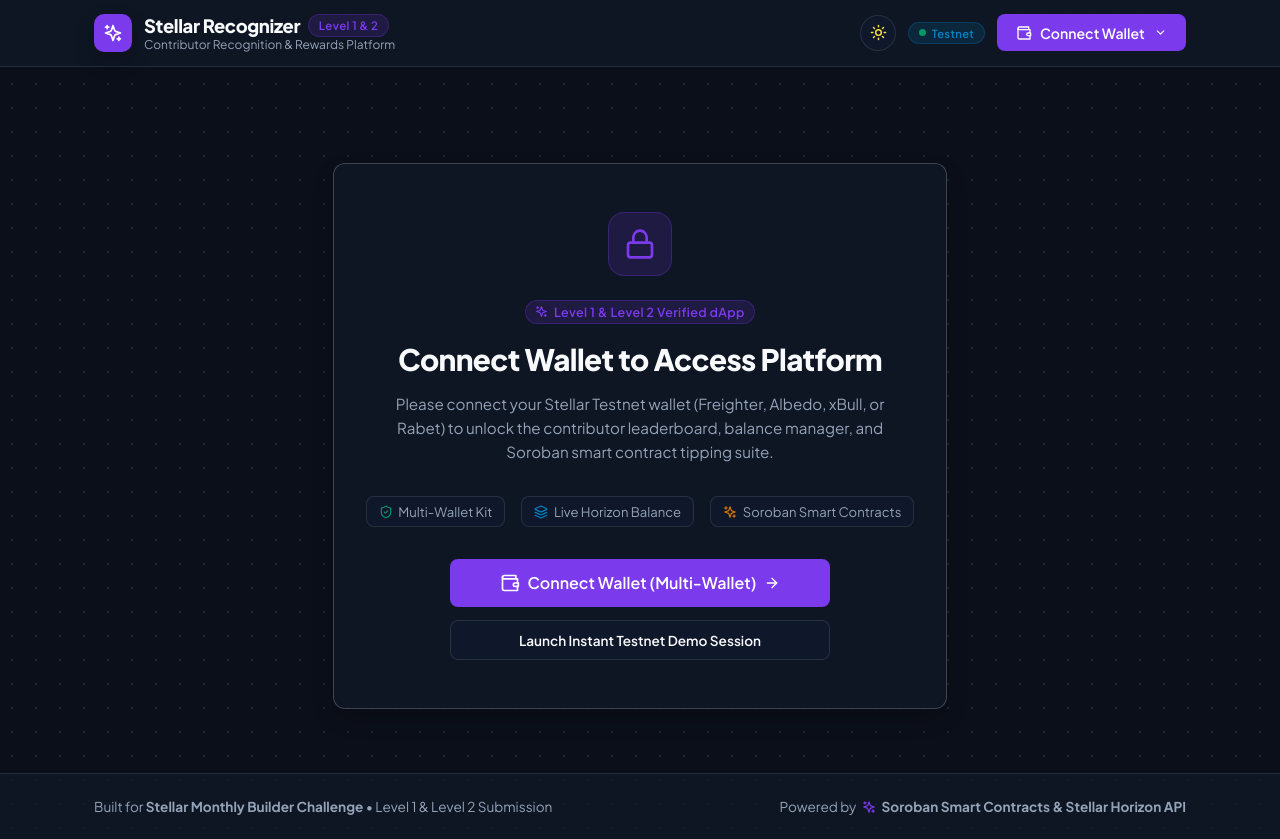
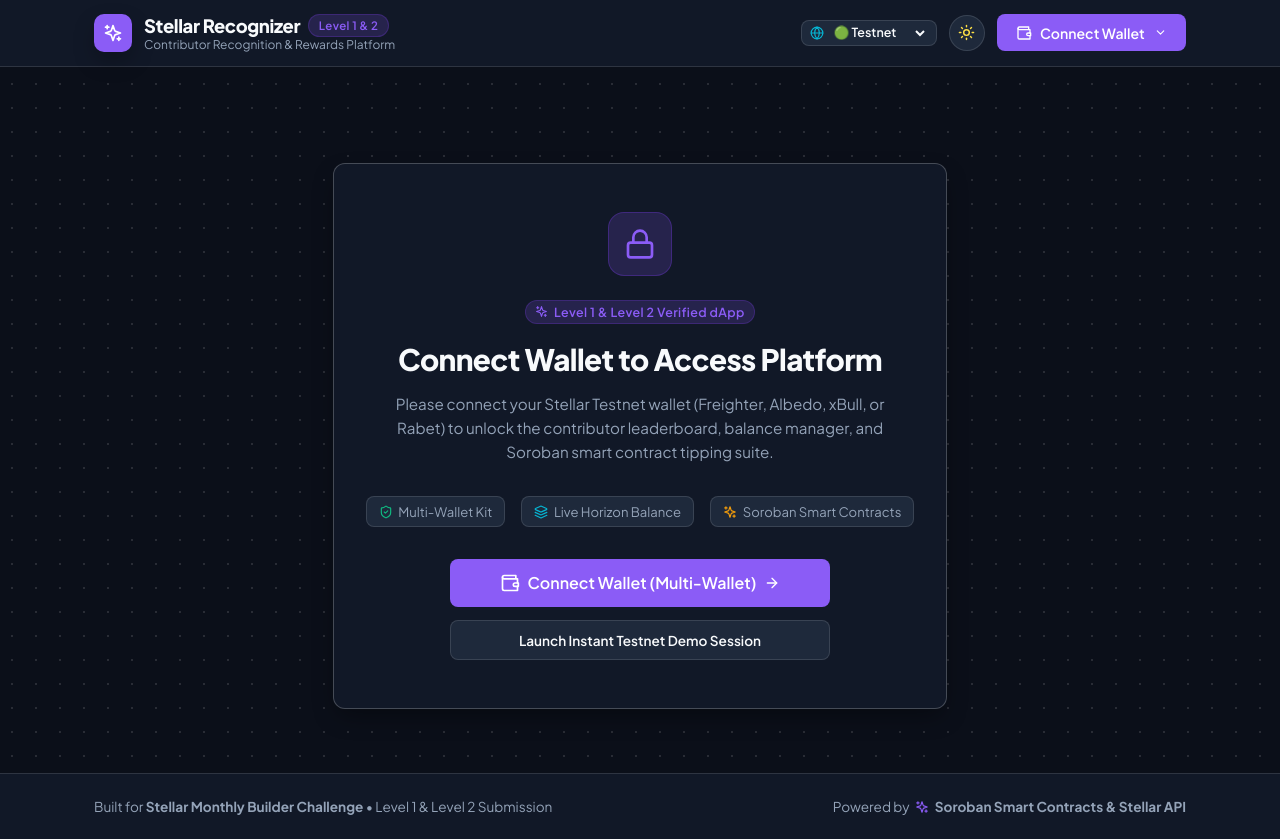
Before and after one commit to arpanbasak90-cyber/Contributor-Recognition-Platform, a React (Vite) app: page / in a window 1280 px wide. Built offline with nearby package versions, Linux system fonts and the light colour scheme.

Commit message:
fix(ui): fix light mode text contrast, add network switcher (Testnet, Mainnet, Localhost), and clear session-only transaction log

```diff
--- a/src/App.tsx
+++ b/src/App.tsx
@@ -11,13 +11,14 @@
   WalletState,
   TransactionRecord,
   Contributor,
-  fetchXlmBalance,
-  fetchLiveAccountTransactions
+  NetworkId,
+  fetchXlmBalance
 } from './services/stellar';
 import { Award, Send, History, Sparkles, Info, Activity } from 'lucide-react';
 
 export const App: React.FC = () => {
   const [theme, setTheme] = useState<'dark' | 'light'>('dark');
+  const [network, setNetwork] = useState<NetworkId>('testnet');
   const [walletState, setWalletState] = useState<WalletState>({
     connected: false,
     publicKey: null,
@@ -34,7 +35,7 @@
   const [selectedRecipient, setSelectedRecipient] = useState<{ name: string; publicKey: string } | null>(null);
   const [activeTab, setActiveTab] = useState<'leaderboard' | 'tip' | 'events' | 'history'>('leaderboard');
 
-  // Handle Light / Dark Theme switching
+  // Handle Theme switching
   useEffect(() => {
     document.documentElement.setAttribute('data-theme', theme);
   }, [theme]);
@@ -43,18 +44,11 @@
     setTheme(prev => (prev === 'dark' ? 'light' : 'dark'));
   };
 
-  // Load live account transactions when wallet connects
-  useEffect(() => {
-    async function loadLiveTransactions() {
-      if (walletState.publicKey) {
-        const liveTxs = await fetchLiveAccountTransactions(walletState.publicKey);
-        if (liveTxs.length > 0) {
-          setTransactions(liveTxs);
-        }
-      }
-    }
-    loadLiveTransactions();
-  }, [walletState.publicKey]);
+  const handleSelectNetwork = (newNetwork: NetworkId) => {
+    setNetwork(newNetwork);
+    const networkName = newNetwork === 'mainnet' ? 'Stellar Mainnet' : newNetwork === 'localhost' ? 'Localhost / Futurenet' : 'Stellar Testnet';
+    setWalletState((prev) => ({ ...prev, network: networkName }));
+  };
 
   const handleWalletConnected = (newState: WalletState) => {
     setWalletState(newState);
@@ -71,7 +65,7 @@
     setWalletState({
       connected: true,
       publicKey: demoKey,
-      network: 'Stellar Testnet',
+      network: network === 'mainnet' ? 'Stellar Mainnet' : network === 'localhost' ? 'Localhost / Futurenet' : 'Stellar Testnet',
       balance,
       provider: 'freighter',
       isLoading: false,
@@ -123,12 +117,18 @@
     }, 1000);
   };
 
+  const handleClearHistory = () => {
+    setTransactions([]);
+  };
+
   return (
     <div style={{ minHeight: '100vh', display: 'flex', flexDirection: 'column' }}>
       {/* Header */}
       <Header
         walletState={walletState}
         theme={theme}
+        network={network}
+        onSelectNetwork={handleSelectNetwork}
         onToggleTheme={toggleTheme}
         onOpenWalletModal={() => setIsWalletModalOpen(true)}
         onDisconnect={handleDisconnect}
@@ -157,7 +157,7 @@
             <div className="alert-box alert-info" style={{ marginBottom: '1.5rem' }}>
               <Info size={20} style={{ flexShrink: 0 }} />
               <div>
-                <strong>Wallet Connected:</strong> Accessing Stellar Testnet REST APIs, Soroban Smart Contracts, live balance fetching, and real-time transaction event logging.
+                <strong>Active Network ({network.toUpperCase()}):</strong> Stellar REST APIs, Soroban Smart Contracts, live balance fetching, and real-time transaction event logging.
               </div>
             </div>
 
@@ -197,7 +197,7 @@
                 className={`tab-btn ${activeTab === 'history' ? 'active' : ''}`}
                 onClick={() => setActiveTab('history')}
               >
-                <History size={18} /> Transaction History ({transactions.length})
+                <History size={18} /> Session Transaction Log ({transactions.length})
               </button>
             </div>
 
@@ -224,7 +224,10 @@
             )}
 
             {activeTab === 'history' && (
-              <TransactionHistory transactions={transactions} />
+              <TransactionHistory
+                transactions={transactions}
+                onClearHistory={handleClearHistory}
+              />
             )}
           </div>
         )}
@@ -245,7 +248,7 @@
             Built for <strong>Stellar Monthly Builder Challenge</strong> • Level 1 & Level 2 Submission
           </div>
           <div style={{ display: 'flex', alignItems: 'center', gap: '0.35rem' }}>
-            Powered by <Sparkles size={14} color="var(--primary)" /> <strong>Soroban Smart Contracts & Stellar Horizon API</strong>
+            Powered by <Sparkles size={14} color="var(--primary)" /> <strong>Soroban Smart Contracts & Stellar API</strong>
           </div>
         </div>
       </footer>
--- a/src/components/Header.tsx
+++ b/src/components/Header.tsx
@@ -1,10 +1,12 @@
 import React from 'react';
-import { Wallet, LogOut, Sparkles, RefreshCw, Layers, Sun, Moon, ChevronDown } from 'lucide-react';
-import { WalletState } from '../services/stellar';
+import { Wallet, LogOut, Sparkles, RefreshCw, Layers, Sun, Moon, ChevronDown, Globe } from 'lucide-react';
+import { WalletState, NetworkId } from '../services/stellar';
 
 interface HeaderProps {
   walletState: WalletState;
   theme: 'dark' | 'light';
+  network: NetworkId;
+  onSelectNetwork: (network: NetworkId) => void;
   onToggleTheme: () => void;
   onOpenWalletModal: () => void;
   onDisconnect: () => void;
@@ -14,6 +16,8 @@
 export const Header: React.FC<HeaderProps> = ({
   walletState,
   theme,
+  network,
+  onSelectNetwork,
   onToggleTheme,
   onOpenWalletModal,
   onDisconnect,
@@ -72,8 +76,31 @@
           </div>
         </div>
 
-        {/* Right Header: Theme Toggle, Network status & Wallet button */}
-        <div style={{ display: 'flex', alignItems: 'center', gap: '0.75rem' }}>
+        {/* Right Header: Network Selector, Theme Toggle & Wallet Button */}
+        <div style={{ display: 'flex', alignItems: 'center', gap: '0.75rem', flexWrap: 'wrap' }}>
+          {/* Network Switcher Dropdown */}
+          <div style={{ display: 'flex', alignItems: 'center', gap: '0.35rem', background: 'var(--bg-input)', border: '1px solid var(--border-color)', borderRadius: 'var(--radius-sm)', padding: '0.2rem 0.5rem' }}>
+            <Globe size={14} color="var(--accent-cyan)" />
+            <select
+              value={network}
+              onChange={(e) => onSelectNetwork(e.target.value as NetworkId)}
+              style={{
+                background: 'transparent',
+                border: 'none',
+                color: 'var(--text-main)',
+                fontSize: '0.78rem',
+                fontWeight: 600,
+                outline: 'none',
+                cursor: 'pointer',
+                fontFamily: 'inherit'
+              }}
+            >
+              <option value="testnet" style={{ background: 'var(--bg-card)', color: 'var(--text-main)' }}>🟢 Testnet</option>
+              <option value="mainnet" style={{ background: 'var(--bg-card)', color: 'var(--text-main)' }}>🔵 Mainnet</option>
+              <option value="localhost" style={{ background: 'var(--bg-card)', color: 'var(--text-main)' }}>🟡 Localhost</option>
+            </select>
+          </div>
+
           {/* Theme Toggle Button */}
           <button
             onClick={onToggleTheme}
@@ -83,12 +110,6 @@
           >
             {theme === 'dark' ? <Sun size={17} color="#FDE047" /> : <Moon size={17} color="#475569" />}
           </button>
-
-          {/* Testnet Badge */}
-          <div className="badge badge-cyan" style={{ fontSize: '0.7rem' }}>
-            <span className="pulse-dot"></span>
-            Testnet
-          </div>
 
           {walletState.connected ? (
             <div style={{ display: 'flex', alignItems: 'center', gap: '0.65rem' }}>
--- a/src/services/stellar.ts
+++ b/src/services/stellar.ts
@@ -7,6 +7,7 @@
 } from '@stellar/freighter-api';
 
 export type WalletProviderId = 'freighter' | 'albedo' | 'xbull' | 'rabet';
+export type NetworkId = 'testnet' | 'mainnet' | 'localhost';
 
 export interface WalletProviderInfo {
   id: WalletProviderId;
--- a/src/styles/index.css
+++ b/src/styles/index.css
@@ -1,24 +1,25 @@
 /* Theme Variables */
 :root {
   --bg-main: #0B0F19;
-  --bg-card: rgba(17, 24, 39, 0.75);
-  --bg-card-solid: #111827;
-  --bg-input: #0F172A;
-  --border-color: rgba(255, 255, 255, 0.1);
-  --border-hover: rgba(255, 255, 255, 0.2);
+  --bg-card: #111827;
+  --bg-card-glass: rgba(17, 24, 39, 0.85);
+  --bg-input: #1E293B;
+  --bg-inner-box: #1E293B;
+  --border-color: rgba(255, 255, 255, 0.12);
+  --border-hover: rgba(255, 255, 255, 0.22);
 
-  --primary: #7C3AED;
-  --primary-hover: #6D28D9;
-  --primary-light: rgba(124, 58, 237, 0.15);
+  --primary: #8B5CF6;
+  --primary-hover: #7C3AED;
+  --primary-light: rgba(139, 92, 246, 0.18);
 
-  --accent-cyan: #0284C7;
-  --accent-cyan-light: rgba(2, 132, 199, 0.15);
+  --accent-cyan: #06B6D4;
+  --accent-cyan-light: rgba(6, 182, 212, 0.15);
 
-  --accent-gold: #D97706;
-  --accent-gold-light: rgba(217, 119, 6, 0.15);
+  --accent-gold: #F59E0B;
+  --accent-gold-light: rgba(245, 158, 11, 0.15);
 
-  --accent-green: #059669;
-  --accent-green-light: rgba(5, 150, 105, 0.15);
+  --accent-green: #10B981;
+  --accent-green-light: rgba(16, 185, 129, 0.15);
 
   --text-main: #F8FAFC;
   --text-muted: #94A3B8;
@@ -28,21 +29,22 @@
   --radius-md: 12px;
   --radius-lg: 16px;
 
-  --shadow-main: 0 10px 25px -5px rgba(0, 0, 0, 0.3);
+  --shadow-main: 0 10px 25px -5px rgba(0, 0, 0, 0.4);
   --font-main: 'Plus Jakarta Sans', -apple-system, BlinkMacSystemFont, sans-serif;
   --font-mono: 'JetBrains Mono', monospace;
 }
 
 [data-theme="light"] {
-  --bg-main: #F8FAFC;
+  --bg-main: #F1F5F9;
   --bg-card: #FFFFFF;
-  --bg-card-solid: #FFFFFF;
-  --bg-input: #F1F5F9;
-  --border-color: #E2E8F0;
-  --border-hover: #CBD5E1;
+  --bg-card-glass: rgba(255, 255, 255, 0.95);
+  --bg-input: #F8FAFC;
+  --bg-inner-box: #F1F5F9;
+  --border-color: #CBD5E1;
+  --border-hover: #94A3B8;
 
-  --primary: #6D28D9;
-  --primary-hover: #5B21B6;
+  --primary: #7C3AED;
+  --primary-hover: #6D28D9;
   --primary-light: #F3E8FF;
 
   --accent-cyan: #0284C7;
@@ -55,10 +57,10 @@
   --accent-green-light: #D1FAE5;
 
   --text-main: #0F172A;
-  --text-muted: #475569;
+  --text-muted: #334155;
   --text-dim: #64748B;
 
-  --shadow-main: 0 10px 25px -5px rgba(0, 0, 0, 0.05);
+  --shadow-main: 0 10px 25px -5px rgba(0, 0, 0, 0.06);
 }
 
 * {
@@ -72,7 +74,7 @@
   color: var(--text-main);
   font-family: var(--font-main);
   min-height: 100vh;
-  transition: background-color 0.25s ease, color 0.25s ease;
+  transition: background-color 0.2s ease, color 0.2s ease;
   background-image: radial-gradient(var(--border-color) 1px, transparent 1px);
   background-size: 24px 24px;
 }
@@ -86,12 +88,11 @@
 /* Glass & Clean Panel */
 .glass-panel {
   background: var(--bg-card);
-  backdrop-filter: blur(12px);
-  -webkit-backdrop-filter: blur(12px);
   border: 1px solid var(--border-color);
   border-radius: var(--radius-md);
   box-shadow: var(--shadow-main);
   transition: all 0.2s ease;
+  color: var(--text-main);
 }
 
 .glass-panel:hover {
@@ -126,14 +127,14 @@
 }
 
 .btn-secondary {
-  background: var(--bg-input);
+  background: var(--bg-inner-box);
   color: var(--text-main);
   border: 1px solid var(--border-color);
 }
 
 .btn-secondary:hover:not(:disabled) {
   border-color: var(--border-hover);
-  background: var(--bg-card-solid);
+  background: var(--bg-card);
 }
 
 .btn-cyan {
@@ -149,7 +150,7 @@
 .btn-danger {
   background: rgba(239, 68, 68, 0.1);
   color: #EF4444;
-  border: 1px solid rgba(239, 68, 68, 0.2);
+  border: 1px solid rgba(239, 68, 68, 0.25);
 }
 
 .btn-danger:hover:not(:disabled) {
@@ -258,7 +259,7 @@
 
 .tab-btn:hover {
   color: var(--text-main);
-  background: var(--bg-input);
+  background: var(--bg-inner-box);
 }
 
 .tab-btn.active {
@@ -267,7 +268,7 @@
   border: 1px solid rgba(124, 58, 237, 0.25);
 }
 
-/* Tooltip / Status Banners */
+/* Alert Boxes */
 .alert-box {
   padding: 0.85rem 1.1rem;
   border-radius: var(--radius-sm);
```
Also changed, not shown: src/components/TransactionHistory.tsx (+44 -22 lines), src/components/WalletCard.tsx (+30 -43 lines).
